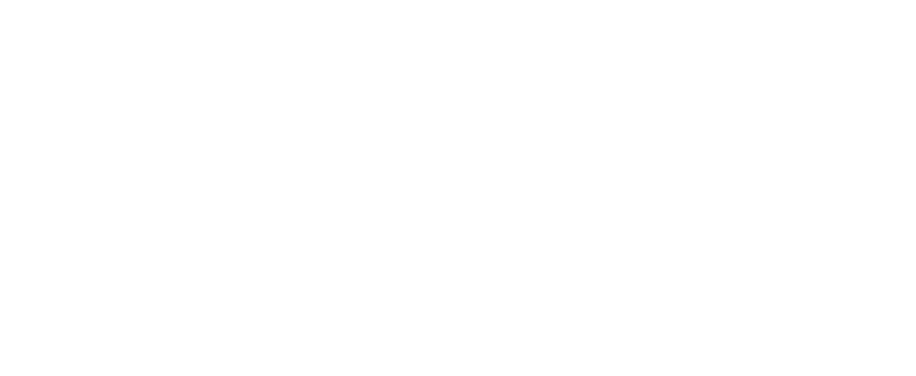
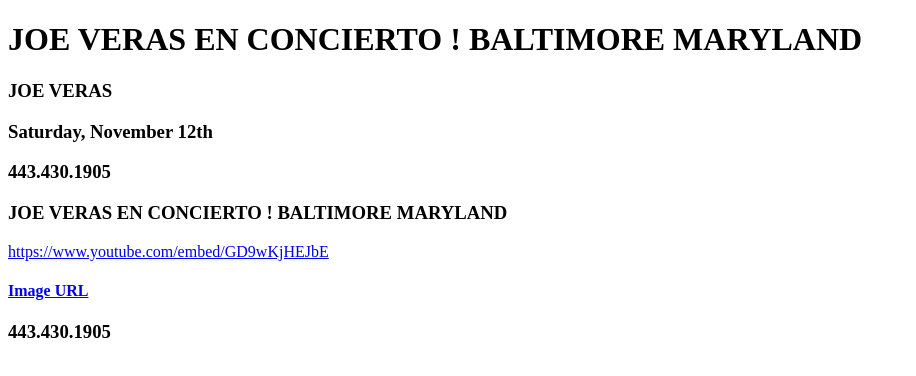
Before and after one commit to ibBenwah/UpmeetEventSystemFE, an Angular app: page / in a window 1280 px wide. Shown: the top 376 px of the page, without its empty margins (0-916 px from the left). Built offline with nearby package versions, Linux system fonts and the light colour scheme.

Commit message:
Adjusted HTML

```diff
--- a/src/app/event-items/event-items.component.html
+++ b/src/app/event-items/event-items.component.html
@@ -15,7 +15,9 @@
     <h3>{{e.eventDatetime}}</h3>
     <h3>{{e.contactInfo}}</h3>
     <h3>{{e.description}}</h3>
-    <video src= {{e.videoURL}}>
-    <h3>{{e.imgURL}}</h3>
+    <a href={{e.videoURL}}>{{e.videoURL}}</a>
+    <!-- <iframe width="907" height="510" src={{e.videoURL}} title={{e.title}} frameborder="0" allow="accelerometer; autoplay; clipboard-write; encrypted-media; gyroscope; picture-in-picture" allowfullscreen></iframe> -->
+    <h4><a href={{e.imgURL}}>Image URL</a></h4>
     <h3>{{e.contactInfo}}</h3>
+
 </div>
--- a/src/app/event.service.ts
+++ b/src/app/event.service.ts
@@ -12,7 +12,7 @@
       title: "JOE VERAS EN CONCIERTO ! BALTIMORE MARYLAND",
       performing: "JOE VERAS",
       imgURL: "https://d3m2ck9isazgad.cloudfront.net/w652/eventFlyer/1665166120481-76e387468cf243155b1193ad.jpeg",
-      videoURL: "https://youtu.be/GD9wKjHEJbE",
+      videoURL: "https://www.youtube.com/embed/GD9wKjHEJbE",
       venue: "VIP ROOM Baltimore 3919 EAST LOMBARD STREET Baltimore Maryland 21224",
       price: 50.00,
       favorite: false,
--- a/src/app/favorite-event-items/favorite-event-items.component.html
+++ b/src/app/favorite-event-items/favorite-event-items.component.html
@@ -1 +1 @@
-<p>favorite-event-items works!</p>
+<!-- <button (click)="toggleFavorite()" >Favorite Me!</button> -->
--- a/src/app/favorite-event-items/favorite-event-items.component.ts
+++ b/src/app/favorite-event-items/favorite-event-items.component.ts
@@ -1,4 +1,5 @@
 import { Component, OnInit } from '@angular/core';
+// import { Event } from '../event';
 
 @Component({
   selector: 'app-favorite-event-items',
@@ -11,5 +12,7 @@
 
   ngOnInit(): void {
   }
-
+  // toggleFavorite():void {
+  //   this.
+  // }
 }
```
